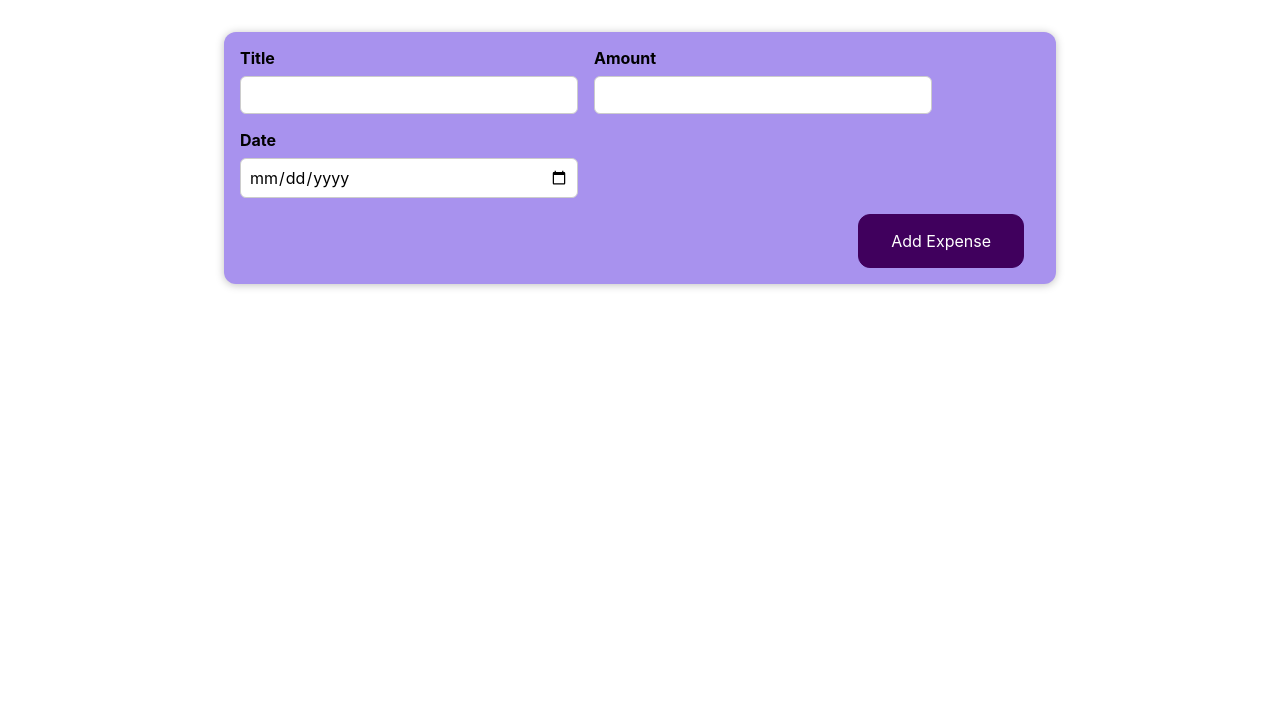
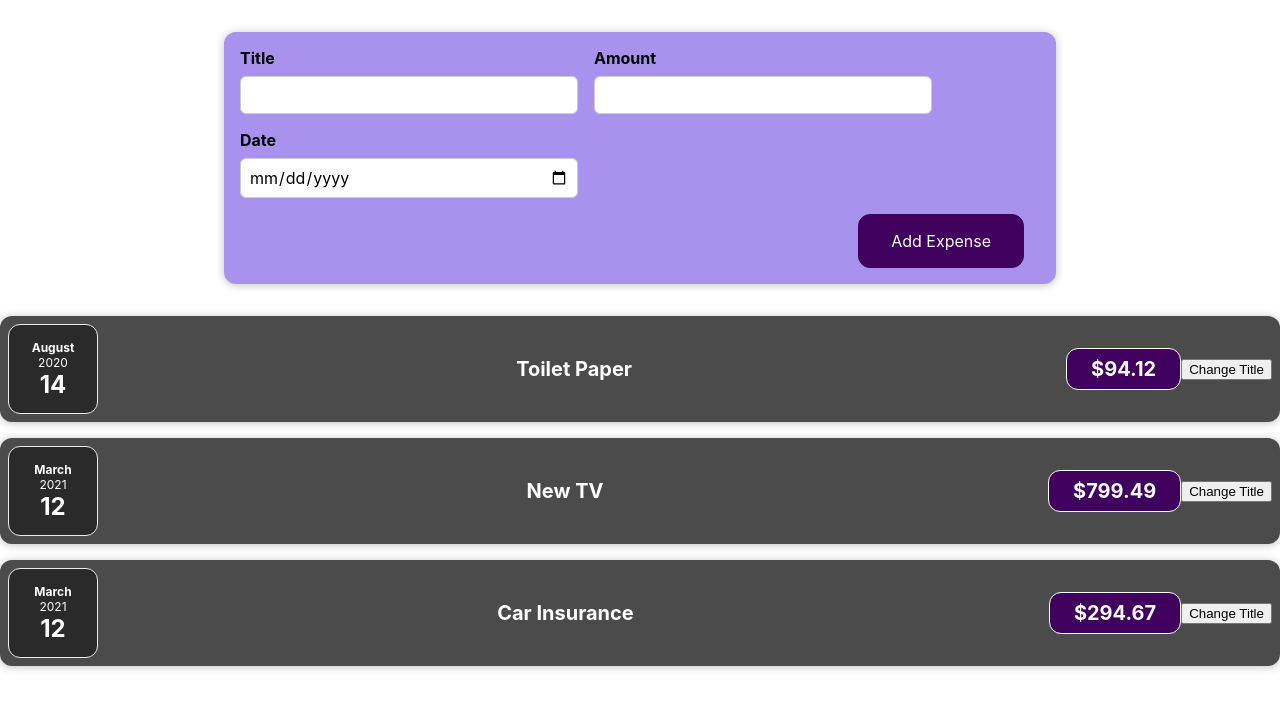
Before and after one commit to KennedyMungai/expense-tracker, a React (Create React App) app: page / in a window 1280 px wide. Shown: the top 710 px of the page. Built offline with nearby package versions, Linux system fonts and the light colour scheme.

Commit message:
Made a few changes to the logic

```diff
--- a/src/App.js
+++ b/src/App.js
@@ -27,12 +27,14 @@
   ];
 
   return (
-    // <div className="App">
-    //   <ExpenseItem title={expenses[0].title} amount={expenses[0].amount} date={expenses[0].date} />
-    //   <ExpenseItem title={expenses[1].title} amount={expenses[1].amount} date={expenses[1].date} />
-    //   <ExpenseItem title={expenses[2].title} amount={expenses[2].amount} date={expenses[1].date} />
-    // </div>
-    <NewExpense />
+    <>
+      <NewExpense />
+      <div className="App">
+        <ExpenseItem title={expenses[0].title} amount={expenses[0].amount} date={expenses[0].date} />
+        <ExpenseItem title={expenses[1].title} amount={expenses[1].amount} date={expenses[1].date} />
+        <ExpenseItem title={expenses[2].title} amount={expenses[2].amount} date={expenses[1].date} />
+      </div>
+    </>
   );
 }
 
```
